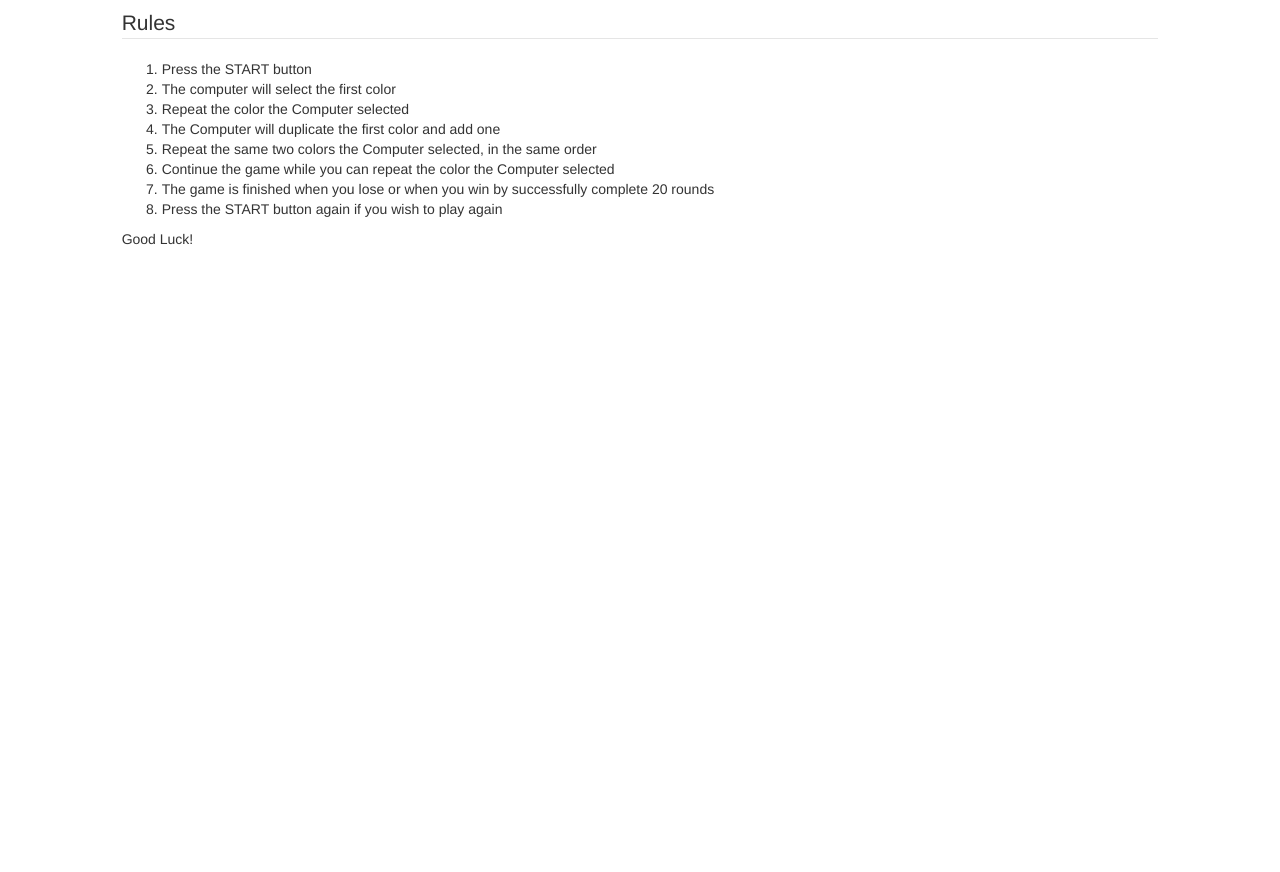
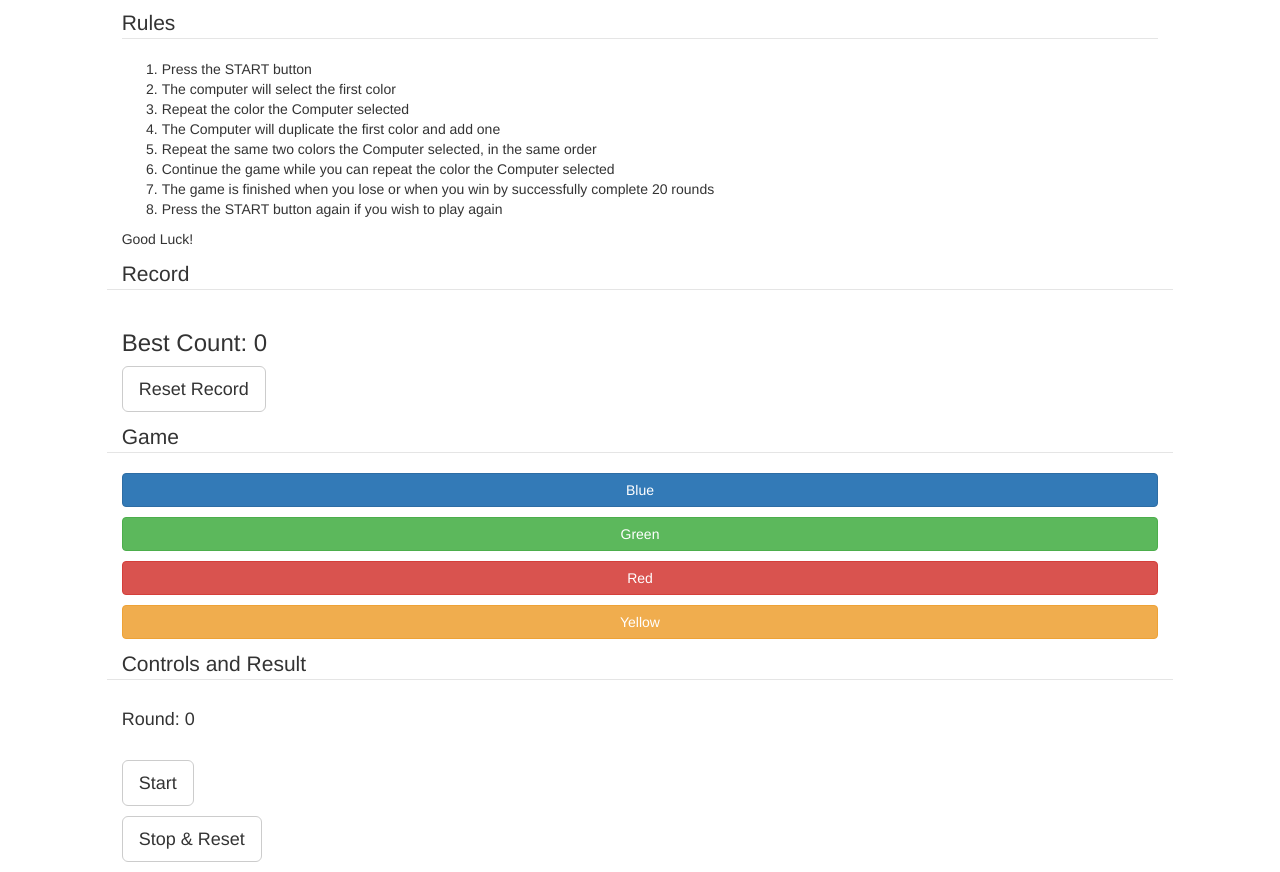
Before and after one commit to RSCyberTech/JS-Memory-Game-Simon, a plain HTML site: page index.html in a window 1280 px wide. Shown: the part 135-1007 px from the top of the page. Before the commit the page ends 800 px from the top, so only its background shows below. Drawn offline with nearby package versions, Linux system fonts and the light colour scheme.

Commit message:
best score, game and control sections created in html file

```diff
--- a/index.html
+++ b/index.html
@@ -39,6 +39,41 @@
                 <p>Good Luck!</p>
             </section>
         </div>
+        <div class="row">
+            <legend class="col-xs-10 col-xs-offset-1">Record</legend>
+            <section class="col-xs-10 col-xs-offset-1 centrado">
+                <h3 id="bcount">Best Count: 0</h3>
+                <p>
+                    <button id="record" type="button" class="btn btn-default btn-lg">Reset Record</button>
+                </p>
+            </section>
+            <legend class="col-xs-10 col-xs-offset-1">Game</legend>
+            <section class="col-xs-10 col-xs-offset-1 centrado">
+                <p>
+                    <button id="blue" type="button" class="btn btn-primary btn-block">Blue</button>
+                </p>
+                <p>
+                    <button id="green" type="button" class="btn btn-success btn-block">Green</button>
+                </p>
+                <p>
+                    <button id="red" type="button" class="btn btn-danger btn-block">Red</button>
+                </p>
+                <p>
+                    <button id="yellow" type="button" class="btn btn-warning btn-block">Yellow</button>
+                </p>
+            </section>
+            <legend class="col-xs-10 col-xs-offset-1">Controls and Result</legend>
+            <section class="col-xs-10 col-xs-offset-1 centrado">
+                <h4 id="nround">Round: 0</h4>
+                <br>
+                <p>
+                    <button id="start" type="button" class="btn btn-default btn-lg">Start</button>
+                </p>
+                <p>
+                    <button id="reset" type="button" class="btn btn-default btn-lg">Stop & Reset</button>
+                </p>
+            </section>
+        </div>
     </div>
     <script src="scripts/script.js"></script>
 </body>
```
